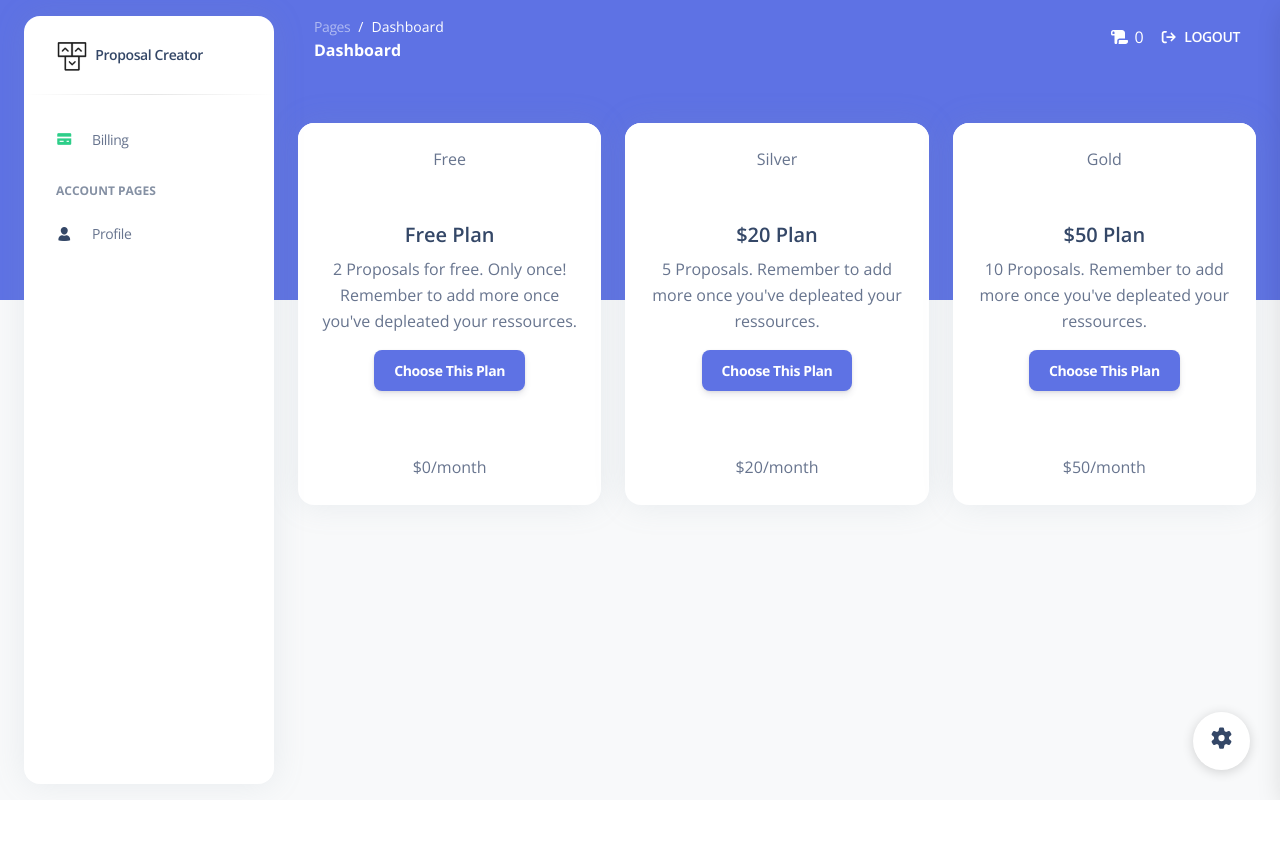
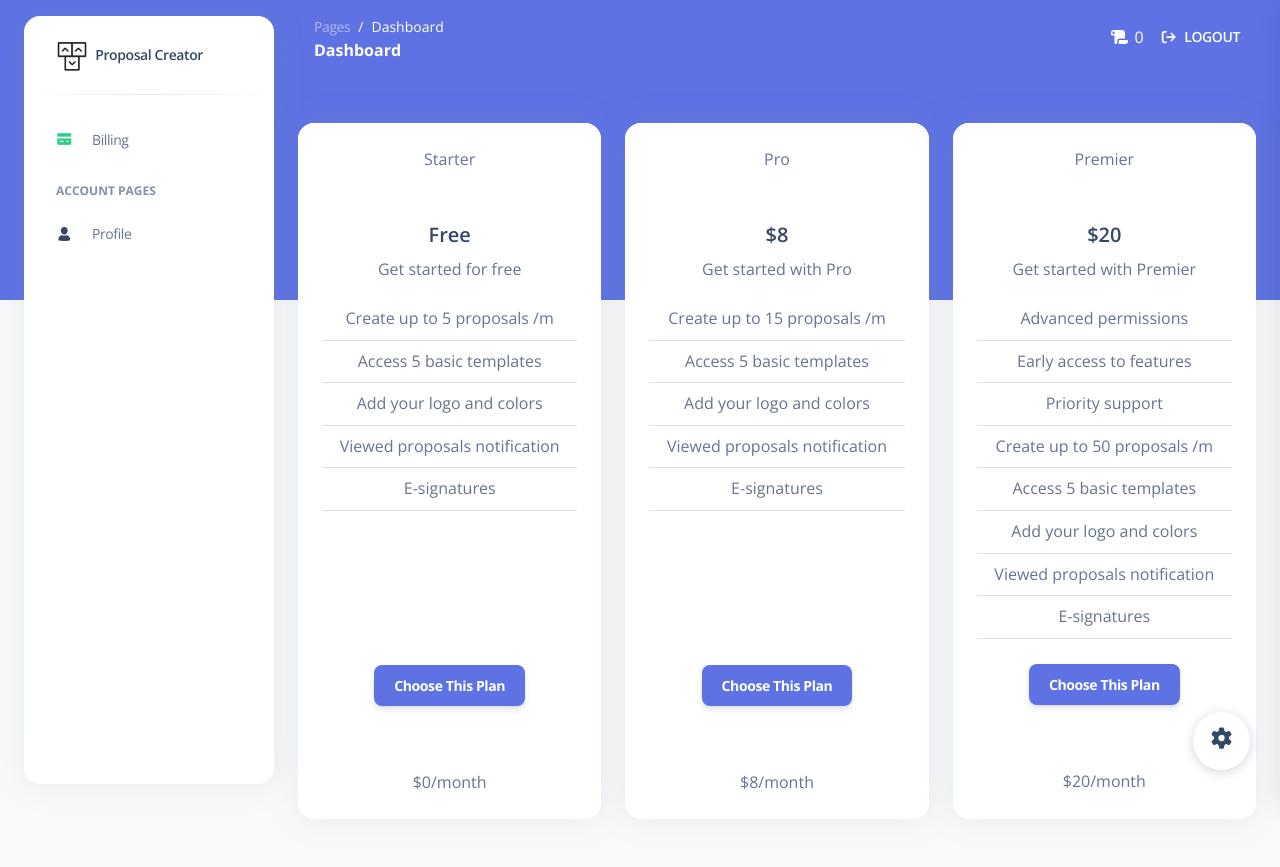
Before and after one commit to firas-ben-thayer/form-filler, a Flask app: page /billing in a window 1280 px wide. Before the commit the page ends 800 px from the top, so only its background shows below. Run offline with Flask 3, Linux system fonts and the light colour scheme; the visitor is signed in with stand-in values (Sample User, id 1); data comes from the database, SQL or seed files in the repository; style sheets or scripts are compiled from the project's sources; some libraries are stand-ins or nearby versions.

Commit message:
stripe monthly

```diff
--- a/apps/authentication/models.py
+++ b/apps/authentication/models.py
@@ -18,6 +18,7 @@ class Users(db.Model, UserMixin):
     name = db.Column(db.String(150))
     password = db.Column(db.LargeBinary)
     role = db.Column(db.String(20), nullable=False, default='user')
+    stripe_customer_id = db.Column(db.String(255), unique=True, nullable=True)
     subscription_type = db.Column(db.Integer, nullable=False, default=0)
     number_of_proposals = db.Column(db.Integer, nullable=False, default=0)
     free_plan_used = db.Column(db.Boolean, nullable=False, default=False)
@@ -43,13 +44,13 @@ class Users(db.Model, UserMixin):
         return str(self.username)
 
     def reset_proposals(self):
-        if self.subscription_type == 2:  # $20 Plan
-            self.number_of_proposals += 5
-        elif self.subscription_type == 3:  # $50 Plan
-            self.number_of_proposals += 10
+        if self.subscription_type == 2:  # $8 Plan
+            self.number_of_proposals = 15
+        elif self.subscription_type == 3:  # $20 Plan
+            self.number_of_proposals = 50
         elif self.subscription_type == 1:  # Free Plan
             # if not self.proposals_reset_date:  # Only allocate proposals once
-            self.number_of_proposals += 2
+            self.number_of_proposals = 5
 
         # # For paid plans, set the next reset date
         # if self.subscription_type in [2, 3]:
--- a/apps/billing/routes.py
+++ b/apps/billing/routes.py
@@ -9,6 +9,7 @@ from flask_login import login_required, current_user
 import stripe
 from apps.authentication.models import UsedSessionId
 from apps import db
+from apps.authentication.models import Users
 
 @blueprint.route('/billing')
 @login_required
@@ -36,7 +37,21 @@ def free_plan():
 @blueprint.route('/stripe_pay')
 @login_required
 def stripe_pay():
+    user = current_user
+
+    if not user.stripe_customer_id:
+        # Create a new Stripe customer
+        customer = stripe.Customer.create(
+            email=user.email,
+            name=user.name,
+            metadata={"user_id": user.id}
+        )
+        user.stripe_customer_id = customer['id']
+        db.session.commit()
+
+    # Create checkout sessions for each plan
     session_20 = stripe.checkout.Session.create(
+        customer=user.stripe_customer_id,
         payment_method_types=['card'],
         line_items=[{
             'price': 'price_1PpsvzRs0zWjhr4tvYHKwa7Y',
@@ -46,7 +61,9 @@ def stripe_pay():
         success_url=url_for('billing_blueprint.success', _external=True) + '?session_id={CHECKOUT_SESSION_ID}',
         cancel_url=url_for('home_blueprint.index', _external=True),
     )
+
     session_50 = stripe.checkout.Session.create(
+        customer=user.stripe_customer_id,
         payment_method_types=['card'],
         line_items=[{
             'price': 'price_1PpxdORs0zWjhr4tmvMg1XLO',
@@ -56,6 +73,7 @@ def stripe_pay():
         success_url=url_for('billing_blueprint.success', _external=True) + '?session_id={CHECKOUT_SESSION_ID}',
         cancel_url=url_for('home_blueprint.index', _external=True),
     )
+
     return {
         'checkout_session_20_id': session_20['id'],
         'checkout_session_50_id': session_50['id'],
@@ -111,41 +129,51 @@ def success():
         return render_template('home/page-403.html'), 403
 
 @blueprint.route('/stripe_webhook', methods=['POST'])
-@login_required
 def stripe_webhook():
-    print('WEBHOOK CALLED')
-
-    if request.content_length > 1024 * 1024:
-        print('REQUEST TOO BIG')
-        abort(400)
-    payload = request.get_data()
-    sig_header = request.environ.get('HTTP_STRIPE_SIGNATURE')
-    endpoint_secret = 'whsec_10816af655957f0f050822aa95560bd1f1d3d019a6b60d4eac51f1818439c3cc'
-    event = None
+    payload = request.get_data(as_text=True)
+    sig_header = request.headers.get('Stripe-Signature')
+    endpoint_secret = current_app.config['STRIPE_ENDPOINT_SECRET']
 
     try:
-        event = stripe.Webhook.construct_event(
-            payload, sig_header, endpoint_secret
-        )
-        print('WEBHOOK EVENT CONSTRUCTED:', event)
-
-    except ValueError as e:
-        # Invalid payload
-        print('INVALID PAYLOAD:', str(e))
+        event = stripe.Webhook.construct_event(payload, sig_header, endpoint_secret)
+    except ValueError:
         return jsonify({'error': 'Invalid payload'}), 400
-
-    except stripe.error.SignatureVerificationError as e:
-        # Invalid signature
-        print('INVALID SIGNATURE:', str(e))
+    except stripe.error.SignatureVerificationError:
         return jsonify({'error': 'Invalid signature'}), 400
 
-    # Handle the checkout.session.completed event
-    if event['type'] == 'checkout.session.completed':
-        session = event['data']['object']
-        print(session)
-        line_items = stripe.checkout.Session.list_line_items(session['id'], limit=1)
-        print(line_items['data'][0]['description'])
-    else:
-        print("User not found.")
+    # Handle the event
+    if event['type'] == 'invoice.payment_succeeded':
+        invoice = event['data']['object']
+        print("Invoice object:", invoice)
+        subscription_id = invoice['subscription']
+        print("Subscription ID:", subscription_id)
+
+        if subscription_id:
+            subscription = stripe.Subscription.retrieve(subscription_id)
+            customer_id = subscription['customer']
+
+            # Find the user by their Stripe customer ID
+            user = Users.query.filter_by(stripe_customer_id=customer_id).first()
+            if user:
+                user.reset_proposals()  # Reset the proposals based on the subscription type
+                db.session.commit()
+
+        else:
+            print("No subscription ID found in the invoice")
+
+    elif event['type'] == 'invoice.payment_failed':
+        invoice = event['data']['object']
+        subscription_id = invoice['subscription']
+        subscription = stripe.Subscription.retrieve(subscription_id)
+        customer_id = subscription['customer']
+
+        # Find the user by their Stripe customer ID
+        user = Users.query.filter_by(stripe_customer_id=customer_id).first()
+        if user:
+            # Notify user or take some action (e.g., send an email)
+            # You can also suspend the user account if needed
+            print(f"Payment failed for user {user.email}")
+
+    # Handle other relevant webhook events here
 
     return jsonify({'status': 'success'}), 200
--- a/apps/config.py
+++ b/apps/config.py
@@ -76,6 +76,7 @@ class Config(object):
 
     STRIPE_SECRET_KEY = os.environ.get('STRIPE_SECRET_KEY')
     STRIPE_PUBLIC_KEY = os.environ.get('STRIPE_PUBLIC_KEY')
+    STRIPE_ENDPOINT_SECRET = os.environ.get('STRIPE_ENDPOINT_SECRET')
 
     # Add this line to enable logging for Flask-Mail
     MAIL_DEBUG = True
--- a/apps/templates/billing/billing.html
+++ b/apps/templates/billing/billing.html
@@ -3,7 +3,13 @@
 {% block title %} Billing {% endblock title %}
 
 <!-- Specific CSS goes HERE -->
-{% block stylesheets %}{% endblock stylesheets %}
+{% block stylesheets %}
+<style>
+    .card {
+        min-height: 400px; /* Set the minimum height for all cards */
+    }
+</style>
+{% endblock stylesheets %}
 
 {% block content %}
 
@@ -15,17 +21,25 @@
 
         {% include "includes/navigation.html" %}
 
-          <div class="container my-5">
+        <div class="container my-5">
             <div class="row">
                 <!-- Free Plan -->
                 <div class="col-md-4">
                     <div class="card text-center">
                         <div class="card-header">
-                            Free
+                            Starter
                         </div>
                         <div class="card-body">
-                            <h5 class="card-title">Free Plan</h5>
-                            <p class="card-text">2 Proposals for free. Only once! Remember to add more once you've depleated your ressources.</p>
+                            <h5 class="card-title">Free</h5>
+                            <p class="card-text">Get started for free</p>
+                            <ul class="list-group list-group-flush">
+                              <li class="list-group-item">Create up to 5 proposals /m</li>
+                              <li class="list-group-item">Access 5 basic templates</li>
+                              <li class="list-group-item">Add your logo and colors</li>
+                              <li class="list-group-item">Viewed proposals notification</li>
+                              <li class="list-group-item">E-signatures</li>
+                              <br><br><br><br><br><br>
+                            </ul>
                             <a href="{{ url_for('billing_blueprint.free_plan') }}" class="btn btn-primary">Choose This Plan</a>
                         </div>
                         <div class="card-footer text-muted">
@@ -38,15 +52,23 @@
                 <div class="col-md-4">
                     <div class="card text-center">
                         <div class="card-header">
-                            Silver
+                            Pro
                         </div>
                         <div class="card-body">
-                            <h5 class="card-title">$20 Plan</h5>
-                            <p class="card-text">5 Proposals. Remember to add more once you've depleated your ressources.</p>
+                            <h5 class="card-title">$8</h5>
+                            <p class="card-text">Get started with Pro</p>
+                            <ul class="list-group list-group-flush">
+                              <li class="list-group-item">Create up to 15 proposals /m</li>
+                              <li class="list-group-item">Access 5 basic templates</li>
+                              <li class="list-group-item">Add your logo and colors</li>
+                              <li class="list-group-item">Viewed proposals notification</li>
+                              <li class="list-group-item">E-signatures</li>
+                              <br><br><br><br><br><br>
+                            </ul>
                             <a href="#" id="buy_20_btn" class="btn btn-primary">Choose This Plan</a>
                         </div>
                         <div class="card-footer text-muted">
-                            $20/month
+                            $8/month
                         </div>
                     </div>
                 </div>
@@ -55,21 +77,31 @@
                 <div class="col-md-4">
                     <div class="card text-center">
                         <div class="card-header">
-                            Gold
+                            Premier
                         </div>
                         <div class="card-body">
-                            <h5 class="card-title">$50 Plan</h5>
-                            <p class="card-text">10 Proposals. Remember to add more once you've depleated your ressources.</p>
+                            <h5 class="card-title">$20</h5>
+                            <p class="card-text">Get started with Premier</p>
+                            <ul class="list-group list-group-flush">
+                              <li class="list-group-item">Advanced permissions</li>
+                              <li class="list-group-item">Early access to features</li>
+                              <li class="list-group-item">Priority support</li>
+                              <li class="list-group-item">Create up to 50 proposals /m</li>
+                              <li class="list-group-item">Access 5 basic templates</li>
+                              <li class="list-group-item">Add your logo and colors</li>
+                              <li class="list-group-item">Viewed proposals notification</li>
+                              <li class="list-group-item">E-signatures</li>
+                              <br>
+                            </ul>
                             <a href="#" id="buy_50_btn" class="btn btn-primary">Choose This Plan</a>
                         </div>
                         <div class="card-footer text-muted">
-                            $50/month
+                            $20/month
                         </div>
                     </div>
                 </div>
             </div>
-          </div>
-
+        </div>
         <!--
         {% include "includes/footer.html" %}
         -->
```
Also changed, not shown: 1 other file.
